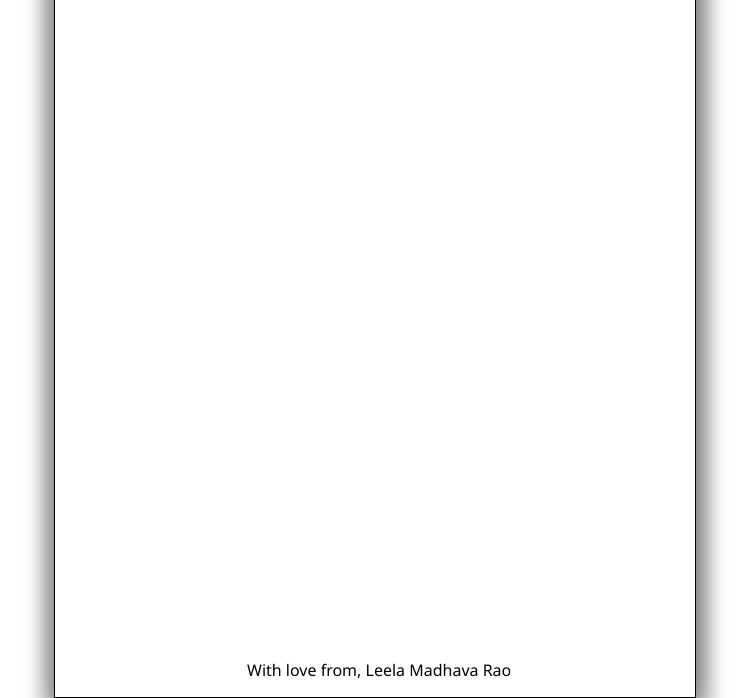
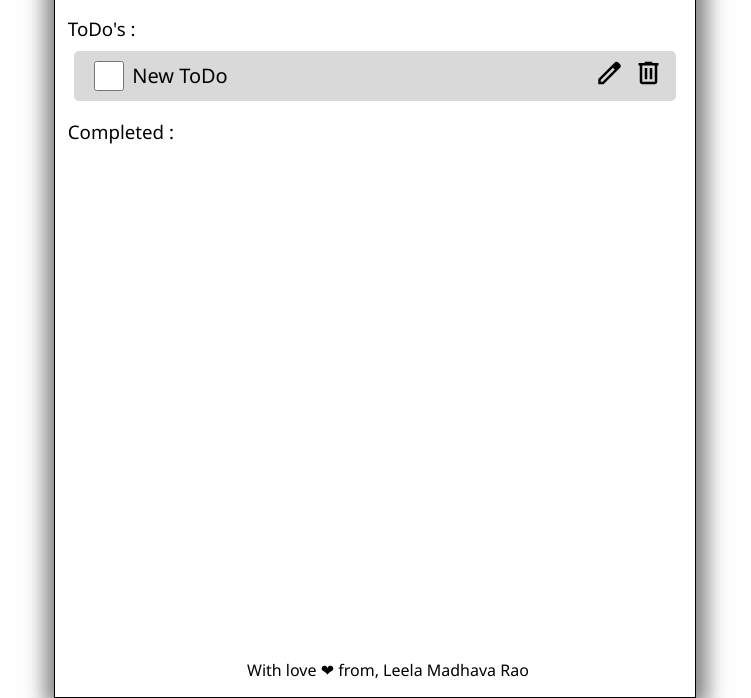
Before and after one commit to LeelaMadhavaRao/Tools, a plain HTML site: page To-Do/index.html in a window 1280 px wide. Both pictures are taken after a click on the button 915 px from the left and 50 px from the top of the page. Shown: the part 103-801 px from the top of the page, without its empty margins (265-1016 px from the left). Drawn offline with Linux system fonts and the light colour scheme.

Commit message:
JS Almost done only edit left ❤

```diff
--- a/To-Do/css/index.css
+++ b/To-Do/css/index.css
@@ -64,6 +64,7 @@ h1,h3{
     display:flex ;
     justify-content: space-between;
     align-items: center;
+    margin-top: 10px;
 }
 .option input{
     width: 30px;
--- a/To-Do/index.html
+++ b/To-Do/index.html
@@ -14,11 +14,11 @@
             <h1>ToDo List App</h1>
             <button class="cu-p" onclick="New()"><img src="./../Img/plus.svg" width="30px" height="30px"></button>
         </div>
-        <h3 id="h3.Todo">ToDo's :</h3>
+        <h3 id="h3.Todo" class="display-none" style="margin-bottom: 0;">ToDo's :</h3>
         <div class="listtodos" id="listtodos"></div>
-        <h3 id="h3.Completed">Completed :</h3>
+        <h3 id="h3.Completed" class="display-none" style="margin-bottom: 0;">Completed :</h3>
         <div class="listtodos" id="listcompleted"></div>
-        <p style="position: absolute; bottom: 0px; left: 40%;">With love from, Leela Madhava Rao</p>
+        <p style="position: absolute; bottom: 0px; left: 40%;">With love ❤ from, Leela Madhava Rao</p>
     </div>
 
 </body>
--- a/To-Do/js/index.js
+++ b/To-Do/js/index.js
@@ -9,7 +9,9 @@ function RenderLayout(){
     if(ToDo.length === 0 && Completed.length === 0){
         document.getElementById('h3.Completed').classList.add('display-none');
         document.getElementById('h3.Todo').classList.add('display-none');
-        return;
+    }else{
+        document.getElementById('h3.Completed').classList.remove('display-none');
+        document.getElementById('h3.Todo').classList.remove('display-none');
     }
     //ToDo's
     var html = '';
@@ -20,9 +22,9 @@ function RenderLayout(){
                     <label>${ToDo[i]}</label>
                 </div>
                 <div style="margin-right: 10px;">
-                    <img class="cu-p" src="./../Img/edit.svg" width="35px" height="30px">
-                    <img class="cu-p" src="./../Img/Delete.svg" width="35px" height="30px">
-                </div>`;
+                    <img class="cu-p" src="./../Img/edit.svg" width="35px" height="30px" onclick="Edit(${i})">
+                    <img class="cu-p" src="./../Img/Delete.svg" width="35px" height="30px" onclick="Delete(${i})">
+                </div></div>`;
     }
     document.getElementById('listtodos').innerHTML = html;
     //Completed
@@ -32,7 +34,7 @@ function RenderLayout(){
                 <div class="checkboxcontainer">
                     <input type="checkbox" checked>
                     <label class='strike'>${ToDo[i]}</label>
-                </div>`;
+                </div></div>`;
     }
     document.getElementById('listcompleted').innerHTML = html;
 }
@@ -46,5 +48,16 @@ function Retrive_Data(){
     RenderLayout();
 }
 function New(){
-    alert("Hey Code me First !")
+    ToDo.unshift("New ToDo");
+    Save();
+    RenderLayout();
 }
+function Delete(item){
+    ToDo.pop(item);
+    Save();
+    RenderLayout();
+}
+function Edit(item){
+    alert("Leela Code me First")
+
+}
```
